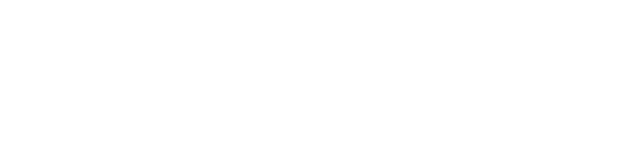
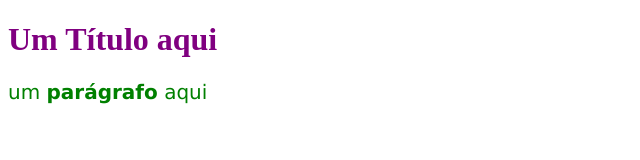
Before and after one commit to giovannalinda/exercise.css, a plain HTML site: page index.html in a window 1280 px wide. Shown: the whole page, without its empty margins (0-640 px from the left). Drawn offline with Linux system fonts and the light colour scheme.

Commit message:
first commit

```diff
--- a/index.html
+++ b/index.html
@@ -3,9 +3,12 @@
 <head>
   <meta charset="UTF-8">
   <meta name="viewport" content="width=device-width, initial-scale=1.0">
-  <title>Document</title>
+  <title>Exercício</title>
+
+  <link rel="stylesheet" href="./style.css" />
 </head>
 <body>
-
+  <h1>Um Título aqui</h1>
+  <p>um <strong>parágrafo</strong> aqui</p>
 </body>
 </html>
--- /dev/null
+++ b/style.css
@@ -0,0 +1,14 @@
+body {
+  background-color: white;
+}
+
+h1 {
+  color: purple;
+  text-align: left;
+}
+
+p {
+  color: green;
+  font-family: verdana;
+  font-size: 20px;
+}
```
Also changed, not shown: index.css (deleted).
